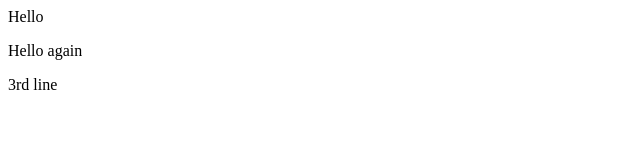
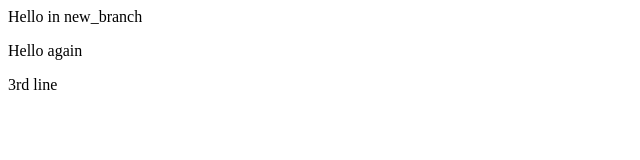
Before and after one commit to mikhailza1963/git, a plain HTML site: page index.html in a window 1280 px wide. Shown: the whole page, without its empty margins (0-640 px from the left). Drawn offline with Linux system fonts and the light colour scheme.

Commit message:
Changes in 1st line in new-branch.

```diff
--- a/index.html
+++ b/index.html
@@ -1,3 +1,3 @@
-<p>Hello</p>
+<p>Hello in new_branch</p>
 <p>Hello again</p>
 <p>3rd line</p>
```
